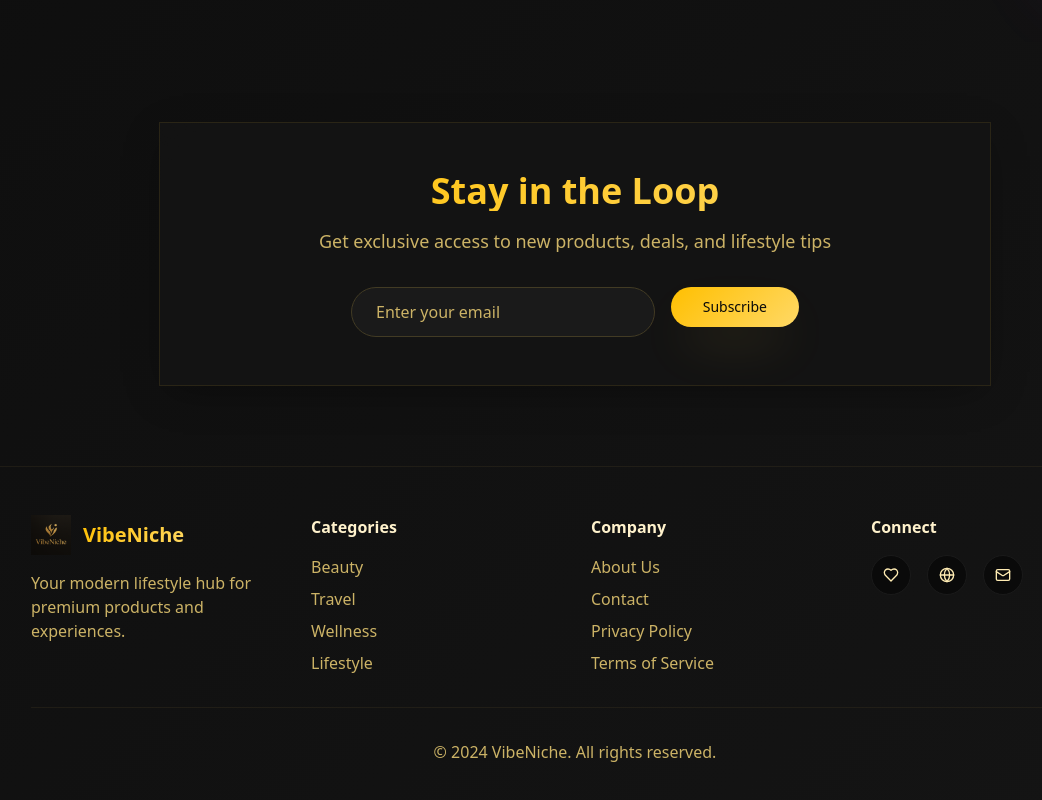
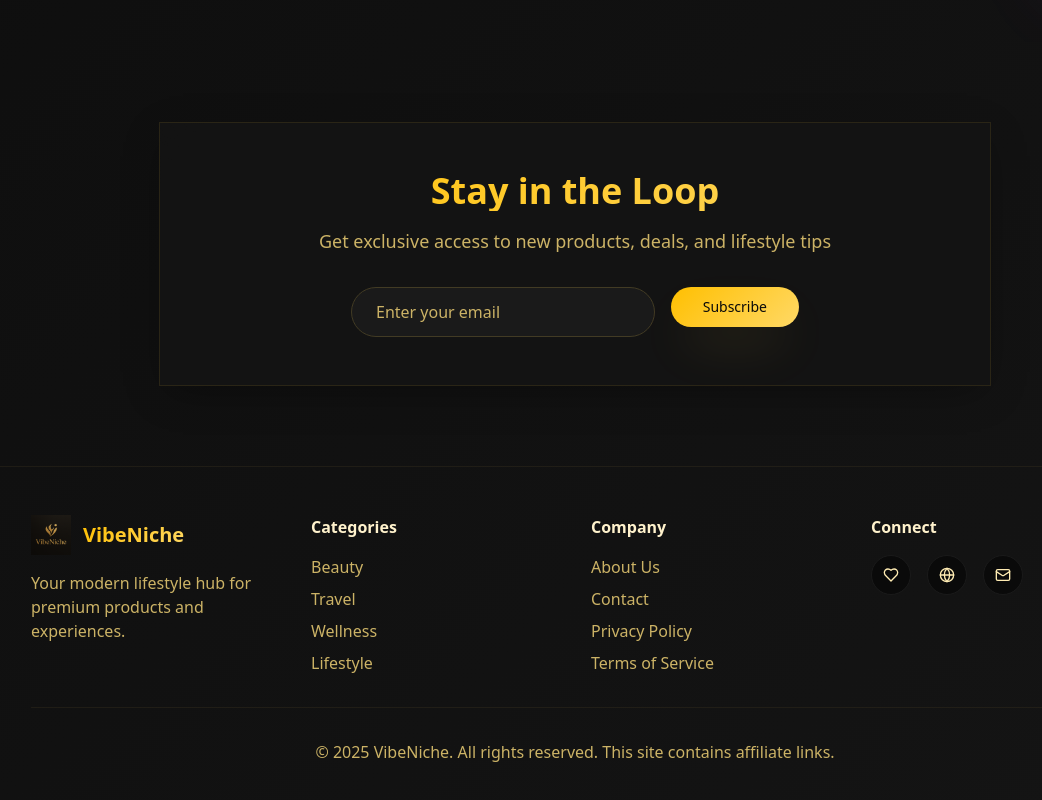
Before and after one commit to Napooc/wonderniche, a React (Vite) app: page / in a window 1280 px wide. Shown: the part 3399-4199 px from the top of the page, without its empty margins (65-1107 px from the left). Built offline with nearby package versions, Linux system fonts and the light colour scheme.

Commit message:
Visual edit in Lovable
Edited UI in Lovable

```diff
--- a/src/pages/Index.tsx
+++ b/src/pages/Index.tsx
@@ -218,7 +218,7 @@ const Index = () => {
           </div>
 
           <div className="border-t border-border/30 mt-8 pt-8 text-center text-muted-foreground">
-            <p>&copy; 2024 VibeNiche. All rights reserved.</p>
+            <p>© 2025 VibeNiche. All rights reserved. This site contains affiliate links.</p>
           </div>
         </div>
       </footer>
```
